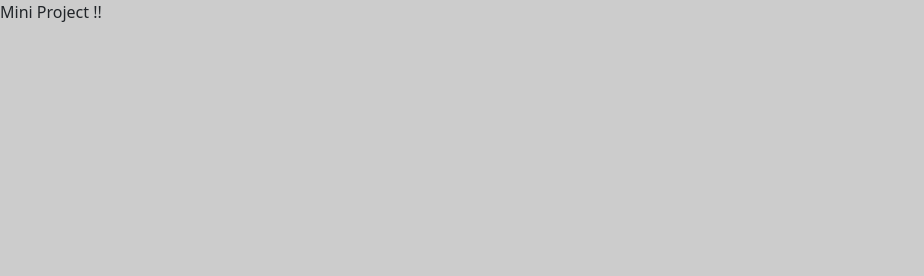
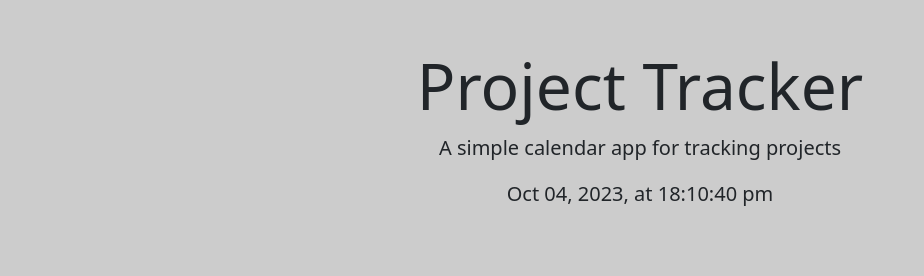
Before and after one commit to dee-here/project-tracker, a plain HTML site: page index.html in a window 1280 px wide. Shown: the whole page, without its empty margins (0-924 px from the left). Drawn offline with nearby package versions, Linux system fonts and the light colour scheme.

Commit message:
added header and date/clock

```diff
--- a/index.html
+++ b/index.html
@@ -22,8 +22,14 @@
 </head>
 
 <body>
+      <header class="p-5 mb-4 ">
+          <h1 class="display-3 d-flex justify-content-center">Project Tracker</h1>
+          <p class="lead d-flex justify-content-center">A simple calendar app for tracking projects</p>
+          <p id="currentDay" class="lead d-flex justify-content-center d-flex align-items-center"></p>
+     </header>
 
-    Mini Project !!
+
+
     <script src="https://code.jquery.com/ui/1.12.1/jquery-ui.js"></script>
     <script src="./script.js"></script>
 </body>
--- a/script.js
+++ b/script.js
@@ -0,0 +1,5 @@
+function clock(){
+    var todayDate = dayjs().format('MMM DD, YYYY, [at] HH:MM:ss a');
+    $('#currentDay').text(todayDate);}
+
+    setInterval(clock, 1000)
```
